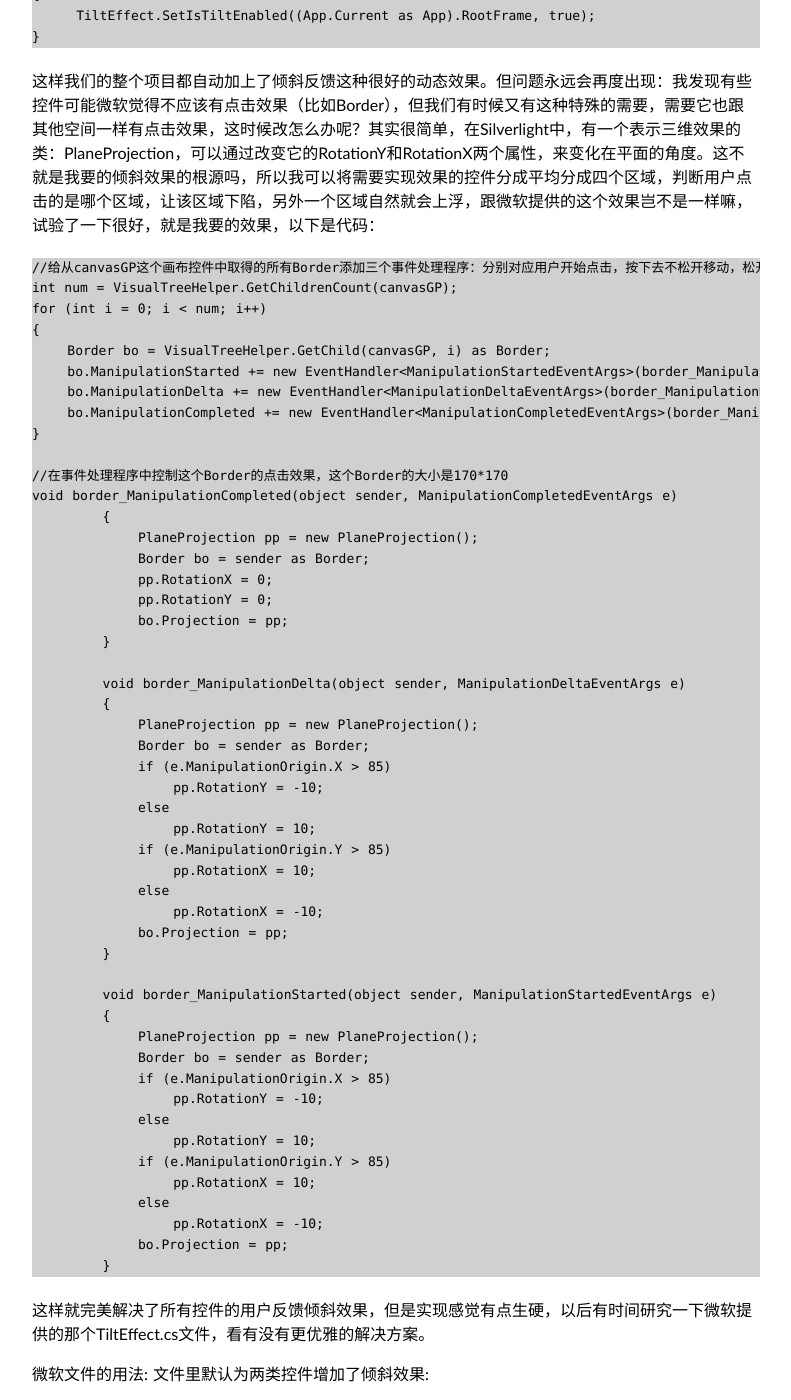
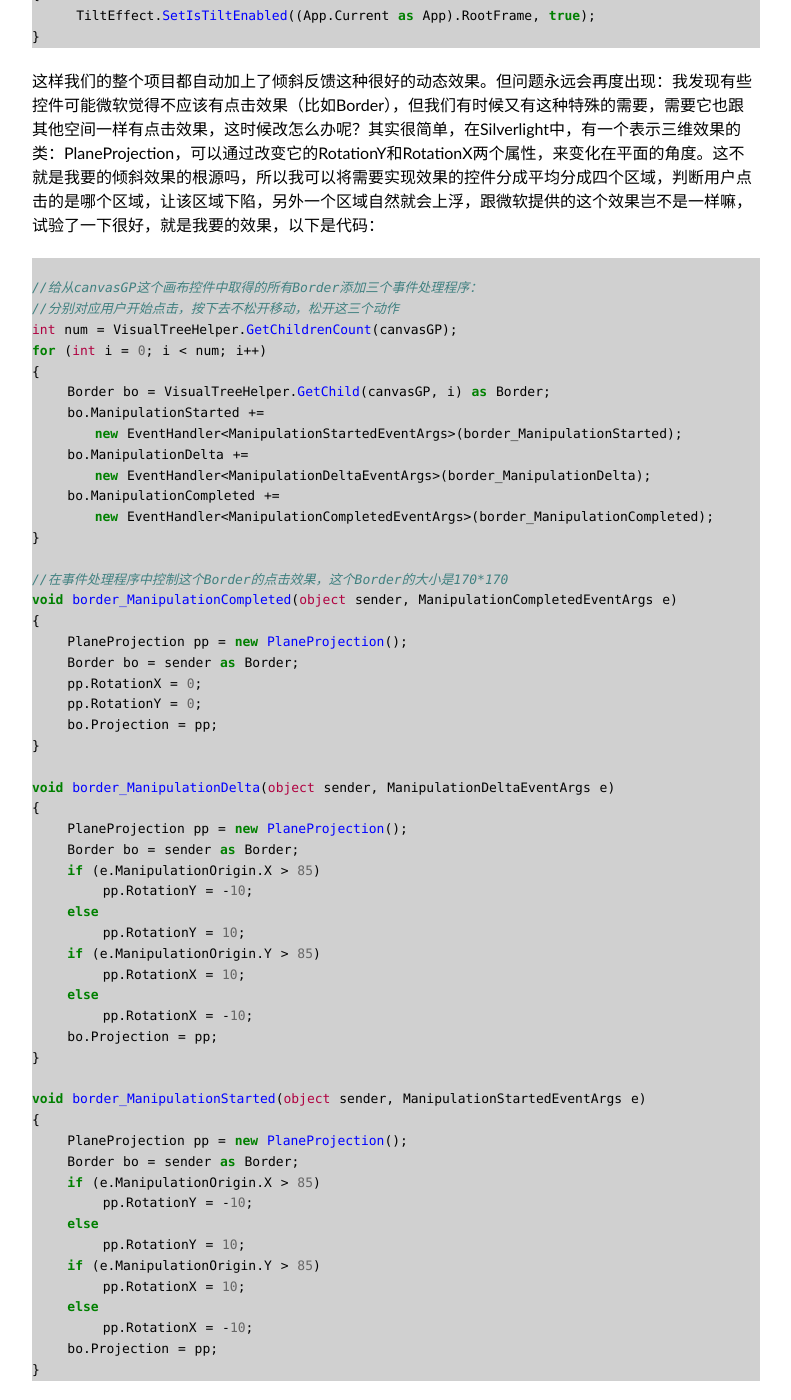
Before and after one commit to imvincent/imvincent.github.io, a Jekyll site: the page built from _posts/2012-04-29-improve-user-experience-in-your-wp7-application.md, in a window 1280 px wide and 1400 px high, scrolled down 574 px. Shown: the whole window, without its empty margins (244-1035 px from the left). Built offline with Jekyll 4.4.1, drawn with Linux system fonts in a browser that asks for light colours; Markdown is read by kramdown in place of the engine named in the settings; comment, search, counter and statistics services are not loaded; some of the changed text lies outside the part shown.

Commit message:
Update code hightlight.

```diff
--- a/_posts/2012-04-29-improve-user-experience-in-your-wp7-application.md
+++ b/_posts/2012-04-29-improve-user-experience-in-your-wp7-application.md
@@ -20,73 +20,85 @@ tags: WP7 用户体验 按压倾斜
 
 当然很自然的可能还觉得不够方便，我需要整个程序都使用这种倾斜效果，我是这样实现的，在项目的App.xaml.cs文件中添加如下项目：
 
-	private void Application_Launching(object sender, LaunchingEventArgs e)
-	{
-	     TiltEffect.SetIsTiltEnabled((App.Current as App).RootFrame, true);
-	}
+{% highlight csharp %}
+private void Application_Launching(object sender, LaunchingEventArgs e)
+{
+     TiltEffect.SetIsTiltEnabled((App.Current as App).RootFrame, true);
+}
+{% endhighlight %}
 
 这样我们的整个项目都自动加上了倾斜反馈这种很好的动态效果。但问题永远会再度出现：我发现有些控件可能微软觉得不应该有点击效果（比如Border），但我们有时候又有这种特殊的需要，需要它也跟其他空间一样有点击效果，这时候改怎么办呢？其实很简单，在Silverlight中，有一个表示三维效果的类：PlaneProjection，可以通过改变它的RotationY和RotationX两个属性，来变化在平面的角度。这不就是我要的倾斜效果的根源吗，所以我可以将需要实现效果的控件分成平均分成四个区域，判断用户点击的是哪个区域，让该区域下陷，另外一个区域自然就会上浮，跟微软提供的这个效果岂不是一样嘛，试验了一下很好，就是我要的效果，以下是代码：
 
-	//给从canvasGP这个画布控件中取得的所有Border添加三个事件处理程序：分别对应用户开始点击，按下去不松开移动，松开这三个动作
-	int num = VisualTreeHelper.GetChildrenCount(canvasGP);
-	for (int i = 0; i < num; i++)
-	{
-	    Border bo = VisualTreeHelper.GetChild(canvasGP, i) as Border;
-	    bo.ManipulationStarted += new EventHandler<ManipulationStartedEventArgs>(border_ManipulationStarted);
-	    bo.ManipulationDelta += new EventHandler<ManipulationDeltaEventArgs>(border_ManipulationDelta);
-	    bo.ManipulationCompleted += new EventHandler<ManipulationCompletedEventArgs>(border_ManipulationCompleted);
-	}
+{% highlight csharp %}
+//给从canvasGP这个画布控件中取得的所有Border添加三个事件处理程序：
+//分别对应用户开始点击，按下去不松开移动，松开这三个动作
+int num = VisualTreeHelper.GetChildrenCount(canvasGP);
+for (int i = 0; i < num; i++)
+{
+    Border bo = VisualTreeHelper.GetChild(canvasGP, i) as Border;
+    bo.ManipulationStarted +=
+    	new EventHandler<ManipulationStartedEventArgs>(border_ManipulationStarted);
+    bo.ManipulationDelta +=
+    	new EventHandler<ManipulationDeltaEventArgs>(border_ManipulationDelta);
+    bo.ManipulationCompleted +=
+    	new EventHandler<ManipulationCompletedEventArgs>(border_ManipulationCompleted);
+}
 
-	//在事件处理程序中控制这个Border的点击效果，这个Border的大小是170*170
-	void border_ManipulationCompleted(object sender, ManipulationCompletedEventArgs e)
-	        {
-	            PlaneProjection pp = new PlaneProjection();
-	            Border bo = sender as Border;
-	            pp.RotationX = 0;
-	            pp.RotationY = 0;
-	            bo.Projection = pp;
-	        }
+//在事件处理程序中控制这个Border的点击效果，这个Border的大小是170*170
+void border_ManipulationCompleted(object sender, ManipulationCompletedEventArgs e)
+{
+    PlaneProjection pp = new PlaneProjection();
+    Border bo = sender as Border;
+    pp.RotationX = 0;
+    pp.RotationY = 0;
+    bo.Projection = pp;
+}
 
-	        void border_ManipulationDelta(object sender, ManipulationDeltaEventArgs e)
-	        {
-	            PlaneProjection pp = new PlaneProjection();
-	            Border bo = sender as Border;
-	            if (e.ManipulationOrigin.X > 85)
-	                pp.RotationY = -10;
-	            else
-	                pp.RotationY = 10;
-	            if (e.ManipulationOrigin.Y > 85)
-	                pp.RotationX = 10;
-	            else
-	                pp.RotationX = -10;
-	            bo.Projection = pp;
-	        }
+void border_ManipulationDelta(object sender, ManipulationDeltaEventArgs e)
+{
+    PlaneProjection pp = new PlaneProjection();
+    Border bo = sender as Border;
+    if (e.ManipulationOrigin.X > 85)
+        pp.RotationY = -10;
+    else
+        pp.RotationY = 10;
+    if (e.ManipulationOrigin.Y > 85)
+        pp.RotationX = 10;
+    else
+        pp.RotationX = -10;
+    bo.Projection = pp;
+}
 
-	        void border_ManipulationStarted(object sender, ManipulationStartedEventArgs e)
-	        {
-	            PlaneProjection pp = new PlaneProjection();
-	            Border bo = sender as Border;
-	            if (e.ManipulationOrigin.X > 85)
-	                pp.RotationY = -10;
-	            else
-	                pp.RotationY = 10;
-	            if (e.ManipulationOrigin.Y > 85)
-	                pp.RotationX = 10;
-	            else
-	                pp.RotationX = -10;
-	            bo.Projection = pp;
-	        }
+void border_ManipulationStarted(object sender, ManipulationStartedEventArgs e)
+{
+    PlaneProjection pp = new PlaneProjection();
+    Border bo = sender as Border;
+    if (e.ManipulationOrigin.X > 85)
+        pp.RotationY = -10;
+    else
+        pp.RotationY = 10;
+    if (e.ManipulationOrigin.Y > 85)
+        pp.RotationX = 10;
+    else
+        pp.RotationX = -10;
+    bo.Projection = pp;
+}
+{% endhighlight %}
 
 这样就完美解决了所有控件的用户反馈倾斜效果，但是实现感觉有点生硬，以后有时间研究一下微软提供的那个TiltEffect.cs文件，看有没有更优雅的解决方案。
 
 微软文件的用法:
 文件里默认为两类控件增加了倾斜效果:
 
-	TiltableItems = new List<Type>() { typeof(ButtonBase), typeof(ListBoxItem),};
+{% highlight csharp %}
+TiltableItems = new List<Type>() { typeof(ButtonBase), typeof(ListBoxItem),};
+{% endhighlight %}
 
 我们可以其他希望使用倾斜效果的控件添加进来：
 
-	TiltEffect.TiltableItems.Add(typeof(“MyCustomControl”));
+{% highlight csharp %}
+TiltEffect.TiltableItems.Add(typeof(“MyCustomControl”));
+{% endhighlight %}
 
 微软官方的解释：默认情况下，将常规的 ButtonBase 类和 ListBoxItem 控件指定为可倾斜的项。如果某个控件类型此处不存在，那么倾斜效果将不会应用于任何控件，即使附加了 IsTiltEnabled 依赖项属性并设置为 True 也是如此。您不应该直接修改此代码片断来添加对其他控件的支持。而是应该从您自己的代码来更新该列表。但是，不建议添加其他内置控件，因为应用程序中的倾斜行为将会不一致。
 
```
